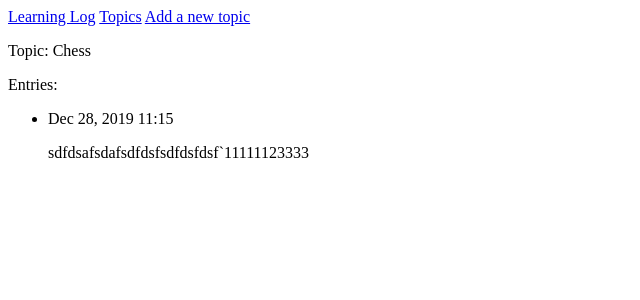
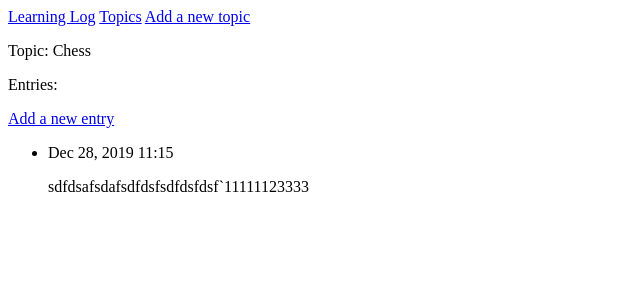
Before and after one commit to lihexali/learning_log, a Django app: page /topics/1/ in a window 1280 px wide. Shown: the top 300 px of the page, without its empty margins (0-640 px from the left). Run offline with Django 3.2, Linux system fonts and the light colour scheme; data comes from the database, SQL or seed files in the repository.

Commit message:
add new entry function

```diff
--- a/learning_logs/templates/learning_logs/topic.html
+++ b/learning_logs/templates/learning_logs/topic.html
@@ -3,7 +3,9 @@
 <p>Topic: {{ topic }}</p>
 
 <p>Entries:</p>
-
+<p>
+  <a href="{% url 'learning_logs:new_entry' topic.id %}">Add a new entry</a>
+</p>
 <ul>
     {% for entry in entries %}
       <li>
--- a/learning_logs/urls.py
+++ b/learning_logs/urls.py
@@ -24,4 +24,5 @@ urlpatterns = [
         url(r'^topics/$', views.topics, name='topics'),
         url(r'^topics/(?P<topic_id>\d+)/$', views.topic, name='topic'),
         url(r'^new_topic/$', views.new_topic, name='new_topic'),
+        url(r'^new_entry/(?P<topic_id>\d+)/$', views.new_entry, name='new_entry'),
 ]
--- a/learning_logs/views.py
+++ b/learning_logs/views.py
@@ -3,6 +3,7 @@ from django.http import HttpResponseRedirect
 from django.urls import reverse
 from .models import Topic
 from .forms import TopicForm
+from .forms import EntryForm
 
 
 def index(request):
@@ -31,3 +32,18 @@ def new_topic(request):
 
     context = {'form': form}
     return render(request, 'learning_logs/new_topic.html', context)
+
+def new_entry(request, topic_id):
+    topic = Topic.objects.get(id=topic_id)
+    if request.method != 'POST':
+        form = EntryForm()
+    else:
+        form = EntryForm(data=request.POST)
+        if form.is_valid():
+            new_entry = form.save(commit=False)
+            new_entry.topic = topic
+            new_entry.save()
+            return HttpResponseRedirect(reverse('learning_logs:topic', args=[topic_id]))
+
+    context = {'topic': topic, 'form': form}
+    return render(request, 'learning_logs/new_entry.html', context)
```
Also changed, not shown: learning_logs/forms.py (+8 -0 lines), learning_logs/templates/learning_logs/new_entry.html (added, +12 -0 lines).
